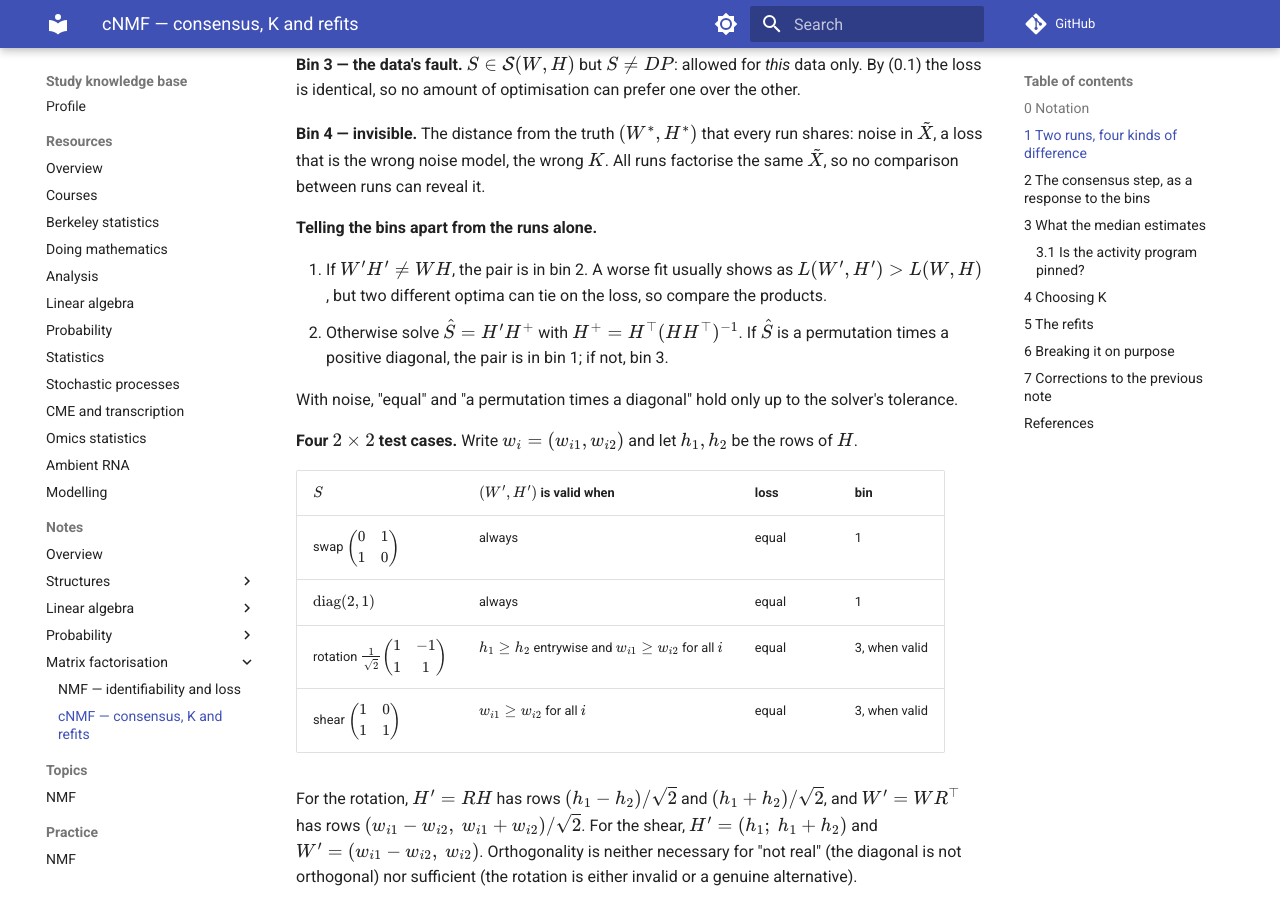
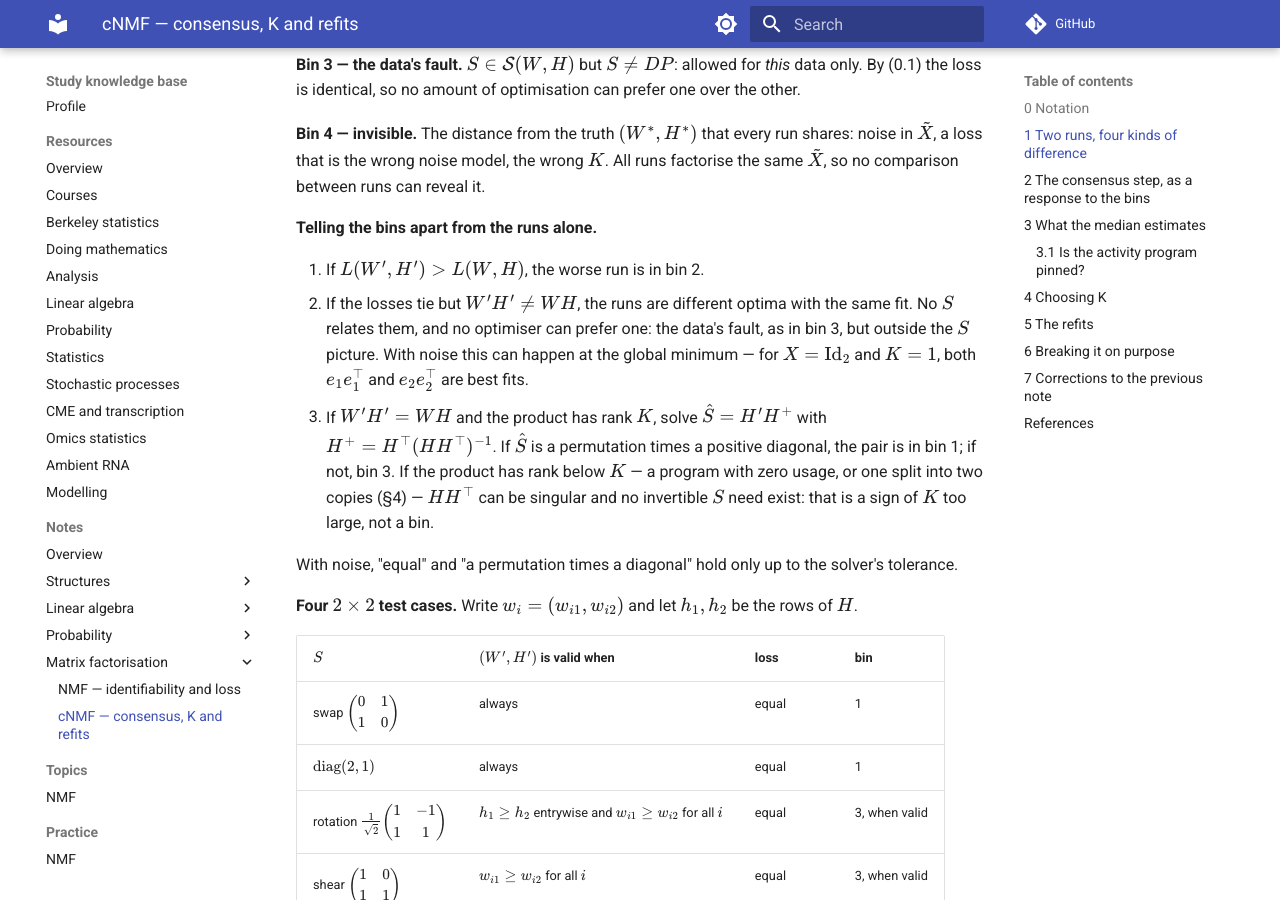
Before and after one commit to Claptar/knowledge-base, an MkDocs documentation site: the page built from docs/notes/matrix-factorisation/cnmf-consensus.md, in a window 1280 px wide and 900 px high, scrolled down 1809 px. Built offline with MkDocs 1.6.1 and Material for MkDocs 9.7.7, drawn with Linux system fonts in a browser that asks for light colours; comment, search, counter and statistics services are not loaded; some of the changed text lies outside the part shown.

Commit message:
cNMF note: three review corrections
- Telling runs apart: a tie in loss with different products is a degenerate
  optimum, not the optimiser's fault (X = Id_2, K = 1); the S test needs the
  product at rank K.
- The 0.3R-neighbour filter is a heuristic over pooled components, not a 30%
  recurrence threshold, and depends on tau.
- The v1.4 final usage refit (5.3) and its saved, un-normalised output.

Co-Authored-By: Claude Opus 5.5 <noreply@anthropic.com>

```diff
--- a/docs/notes/matrix-factorisation/cnmf-consensus.md
+++ b/docs/notes/matrix-factorisation/cnmf-consensus.md
@@ -68,10 +68,16 @@ $\tilde X$, so no comparison between runs can reveal it.
 
 **Telling the bins apart from the runs alone.**
 
-1. If $W'H' \neq WH$, the pair is in bin 2. A worse fit usually shows as
-   $L(W', H') > L(W, H)$, but two different optima can tie on the loss, so compare the products.
-2. Otherwise solve $\hat S = H' H^{+}$ with $H^{+} = H^\top (H H^\top)^{-1}$. If $\hat S$ is a
-   permutation times a positive diagonal, the pair is in bin 1; if not, bin 3.
+1. If $L(W', H') > L(W, H)$, the worse run is in bin 2.
+2. If the losses tie but $W'H' \neq WH$, the runs are different optima with the same fit. No $S$
+   relates them, and no optimiser can prefer one: the data's fault, as in bin 3, but outside the
+   $S$ picture. With noise this can happen at the global minimum — for $X = \mathrm{Id}_2$ and
+   $K = 1$, both $e_1 e_1^\top$ and $e_2 e_2^\top$ are best fits.
+3. If $W'H' = WH$ and the product has rank $K$, solve $\hat S = H' H^{+}$ with
+   $H^{+} = H^\top (H H^\top)^{-1}$. If $\hat S$ is a permutation times a positive diagonal, the
+   pair is in bin 1; if not, bin 3. If the product has rank below $K$ — a program with zero
+   usage, or one split into two copies (§4) — $HH^\top$ can be singular and no invertible $S$
+   need exist: that is a sign of $K$ too large, not a bin.
 
 With noise, "equal" and "a permutation times a diagonal" hold only up to the solver's tolerance.
 
@@ -115,8 +121,12 @@ $$
 \bar d_l = \frac{1}{m} \sum_{l' \in N_m(l)} \lVert \hat h_l - \hat h_{l'} \rVert_2 < \tau . \tag{2.2}
 $$
 
-With $\rho = 0.3$, a program must turn up, approximately, in about 30% of runs to survive. Rare
-components, the splits and merges of bin 2, are dropped.
+With $\rho = 0.3$, a component is judged by its $0.3R$ nearest neighbours among the pooled
+components. Roughly, a program that turns up once in well under 30% of runs borrows neighbours
+from other clusters, gets a large $\bar d_l$ and is dropped — so rare components, the splits and
+merges of bin 2, go. It is a heuristic, not a recurrence threshold: neighbours are components, not
+runs (a split contributes two per run), and survival also depends on $\tau$ (0.5 by default in the
+code, 0.03 in the paper's simulations).
 
 **Step 3, cluster** the kept vectors with k-means into $K$ clusters $A_1, \dots, A_K$. Labels never
 need matching, which removes $P$.
@@ -393,8 +403,18 @@ with the activity. By Frisch–Waugh–Lovell, $\beta_{ja}$ is the slope of $z_{
 $w^c_{:,a}$ orthogonal to the other usages, so the cell-type association is removed. Un-normalised
 usages do not sum to one, so they are not collinear with a constant.
 
-**Code is not the paper.** Since version 1.4, the code refits the usages once more from
-$H^{\mathrm{TPM}}$; the changelog credits this with better accuracy in simulations.
+**Code is not the paper.** Since version 1.4 (`refit_usage=True`, the default), the code refits
+the usages a final time with the TPM programs fixed, on the 2000 genes in TPM, each gene divided by
+its TPM standard deviation $\sigma_j$ ($\Sigma = \operatorname{diag}(\sigma_j)$):
+
+$$
+w^{\mathrm{f}}_i = \mathop{\mathrm{arg\,min}}_{w \ge 0} \lVert t_i \Sigma^{-1} - w\, H^{\mathrm{TPM}} \Sigma^{-1} \rVert_2^2 . \tag{5.3}
+$$
+
+These un-normalised $W^{\mathrm{f}}$ are the usages the code saves (normalised only when loaded with
+`norm_usage=True`); $\tilde W$ is an intermediate used to fit $H^{\mathrm{TPM}}$, and the gene
+scores use the earlier $W^c$. The changelog credits the final refit with better accuracy in
+simulations.
 
 **No single objective.**
 
@@ -403,6 +423,7 @@ $H^{\mathrm{TPM}}$; the changelog credits this with better accuracy in simulatio
 | $\tilde W$ | $H^c$ | $\tilde X$, 2000 genes | variance-scaled |
 | $H^{\mathrm{TPM}}$ | $\tilde W$ | $T$, all genes | TPM |
 | gene scores $\beta$ | $W^c$, un-normalised | z-scored expression | z-scores |
+| $W^{\mathrm{f}}$, saved (v1.4+) | $H^{\mathrm{TPM}}$ | $T$, 2000 genes, each $/\sigma_j$ | scaled TPM, un-normalised |
 
 Each fit is conditional on the one before, and no single loss is minimised by the outputs together.
 
```
